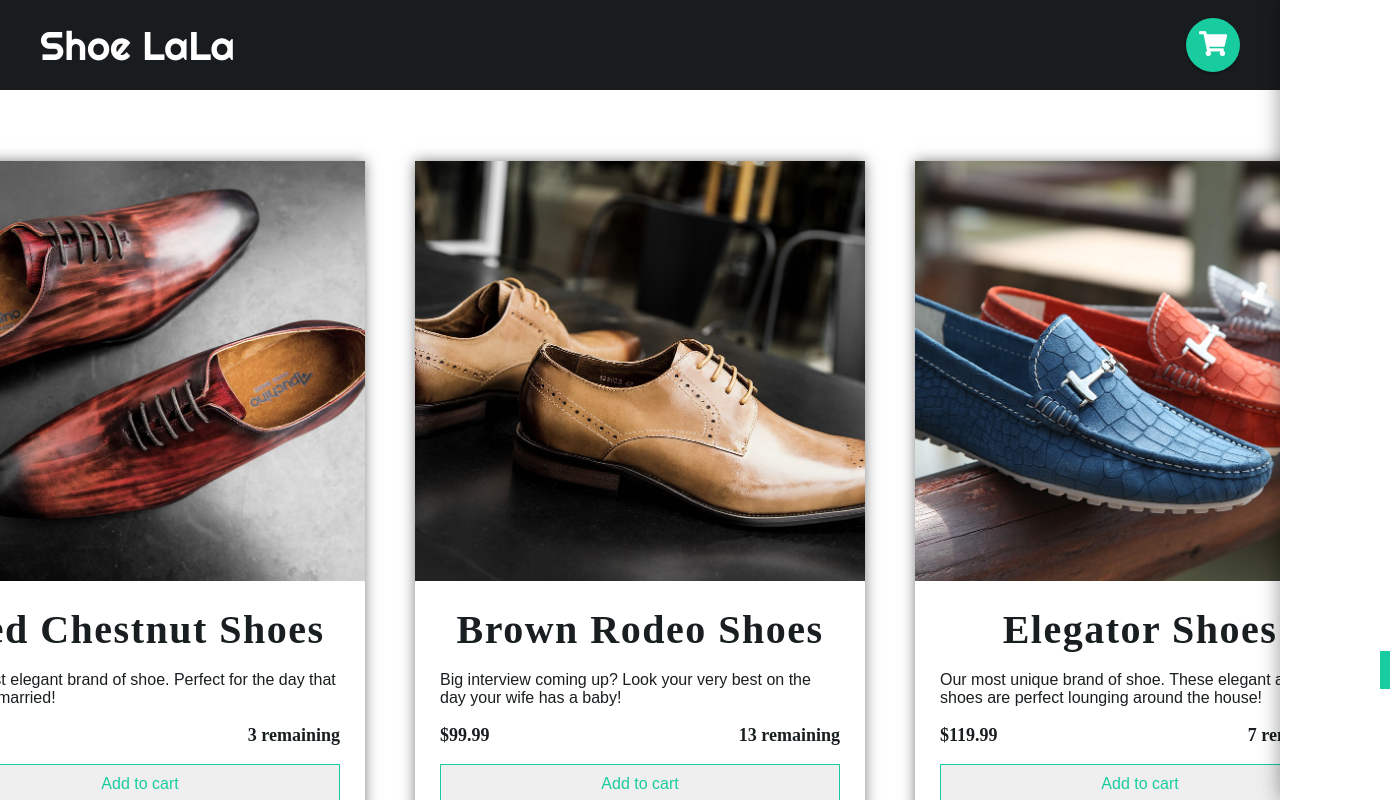
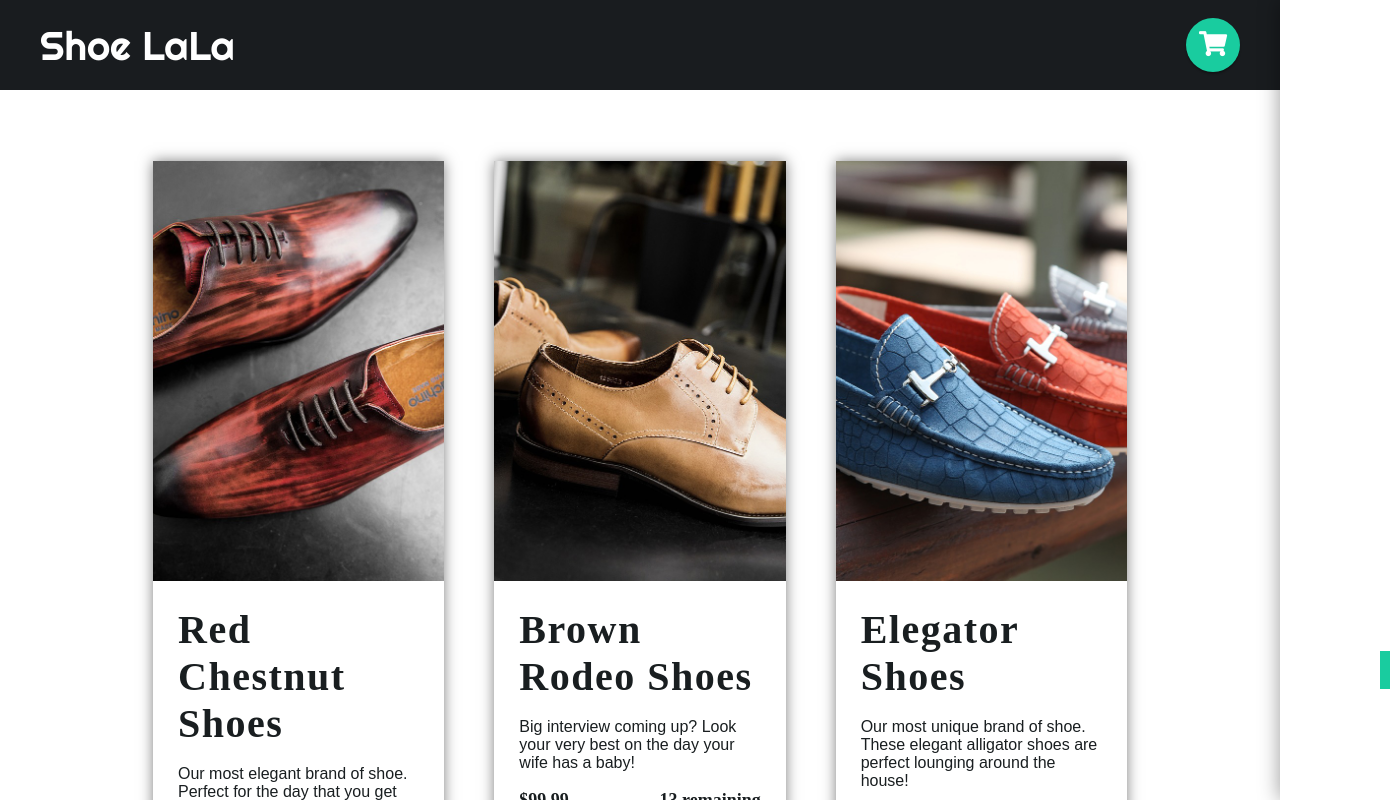
Before and after one commit to APerez89/shopping-cart, a Vue app: page /product in a window 1280 px wide. Shown: the top 800 px of the page, 1390 px wide, since content can reach past the window. Built offline with nearby package versions, Linux system fonts and the light colour scheme.

Commit message:
Product List Item width changed to max-width

```diff
--- a/src/components/ProductList.vue
+++ b/src/components/ProductList.vue
@@ -76,7 +76,7 @@ div {
       padding: 0;
       text-align: left;
       li {
-        width: 450px;
+        max-width: 450px;
         box-shadow: 0 0 13px rgba(0, 0, 0, 0.5);
         display: flex;
         flex-direction: column;
```
